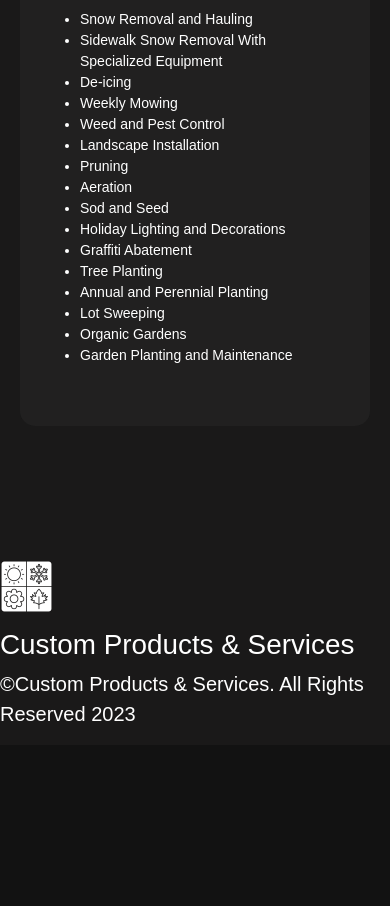
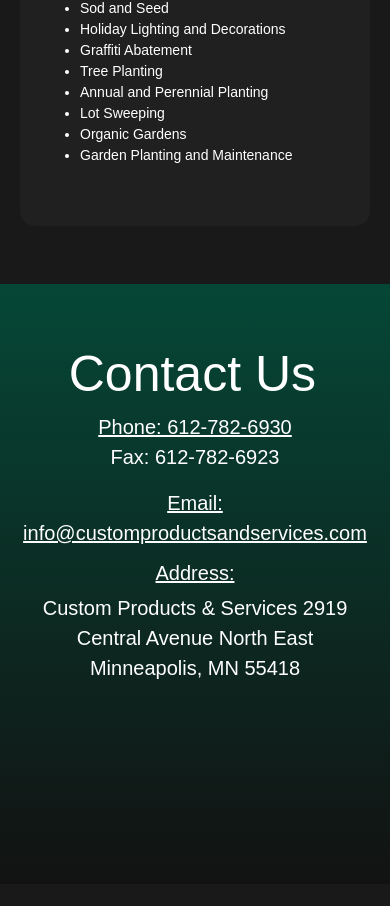
Before and after one commit to MikeAtwood/custom-products, a React (Vite) app: page /contact in a window 390 px wide. Shown: the part 1756-2662 px from the top of the page. Before the commit the page ends 2501 px from the top, so only its background shows below. Built offline with nearby package versions, Linux system fonts and the light colour scheme.

Commit message:
updated contact mq

```diff
--- a/src/App.css
+++ b/src/App.css
@@ -429,9 +429,9 @@
   .services {
     position: relative;
     display: block;
-    top: 200px;
     font-size: 14px;
     margin: -40px;
+    height: 100vh;
   }
 
   .text-container {
@@ -446,19 +446,25 @@
   }
   /*--------------------------------------------------------- CONTACT ---------------------------------------------------------*/
   .contact {
-    display: contents;
-    position: relative;
+    display: flex;
+    flex-direction: column;
+    text-align: center;
+    justify-content: center;
+    align-items: center;
+    height: 100vh;
   }
   .contact img {
-    width: 100%;
-    height: auto;
-    max-width: 100%;
-    position: relative;
-    align-items: center;
-    top: -100px;
+   display: none;
+  }
+  .contact h2 {
+    margin-left: 15px;
   }
   .left-content {
-    display: none;
+    display: flex;
+    flex-direction: column;
+    text-align: center;
+    justify-content: center;
+    margin-left: -20px;
   }
   /*--------------------------------------------------------- FOOTER ---------------------------------------------------------*/
   .footer-container {
```
